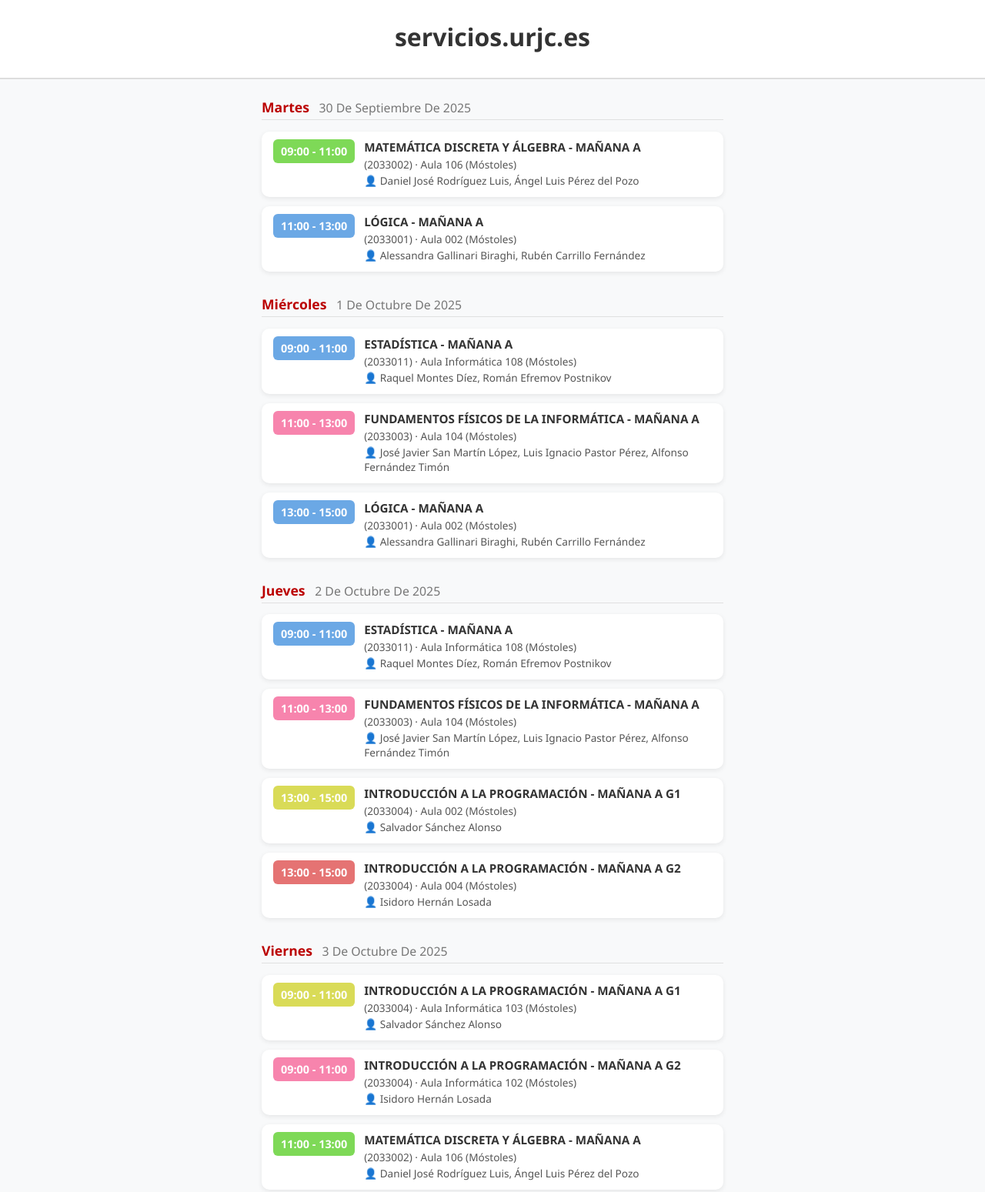
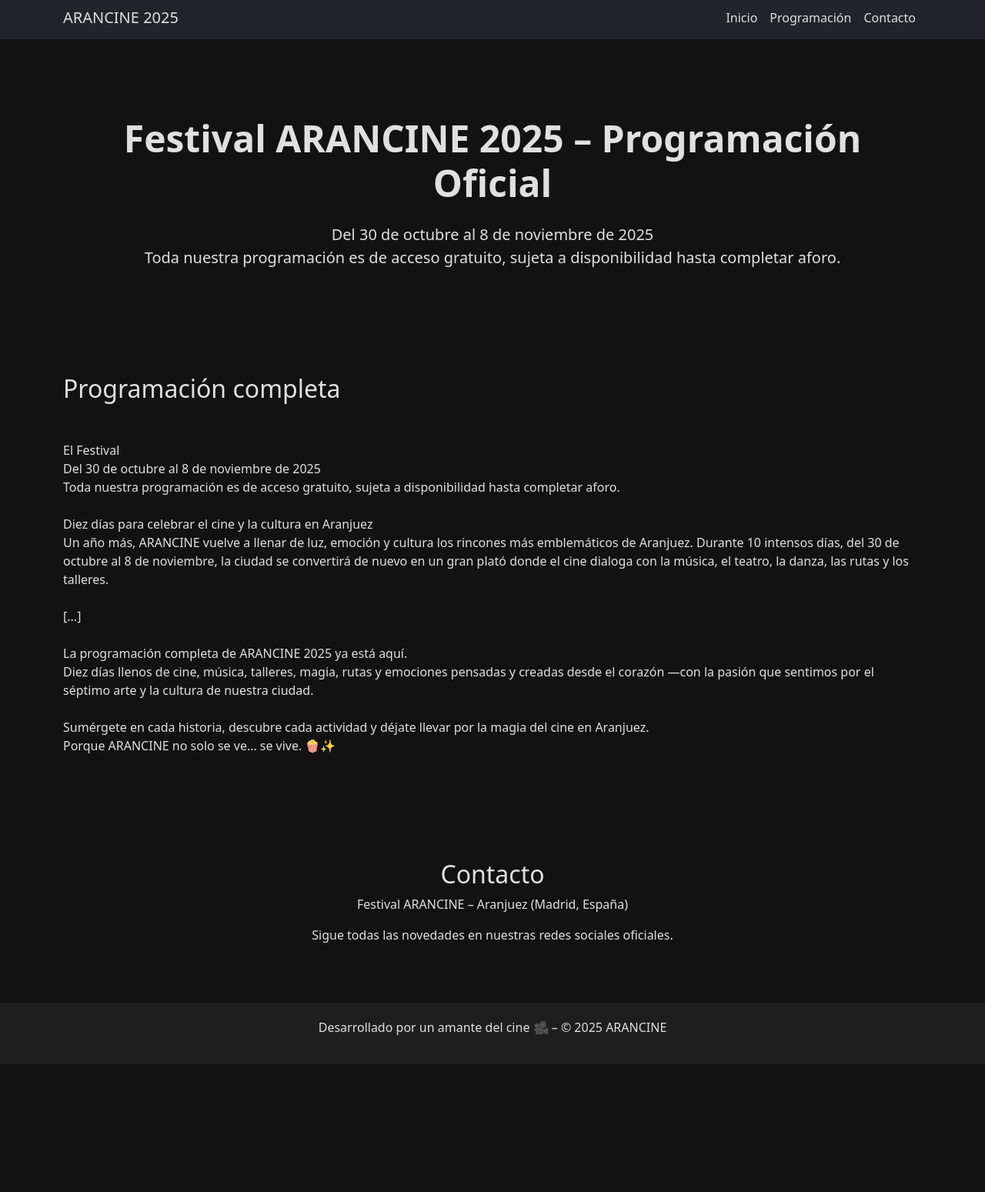
Before and after one commit to iokin/iokin.github.io, a plain HTML site: page index.html in a window 1280 px wide. Shown: the part 5-1554 px from the top of the page at 77% size. After the commit the page ends 1388 px from the top, so only its background shows below. Drawn offline with nearby package versions, Linux system fonts and the light colour scheme.

Commit message:
Arancine

```diff
--- a/index.html
+++ b/index.html
@@ -3,142 +3,73 @@
 <head>
   <meta charset="UTF-8">
   <meta name="viewport" content="width=device-width, initial-scale=1.0">
-  <title>Horario URJC</title>
-  <link rel="stylesheet" href="styles.css">
+  <title>Festival ARANCINE 2025 – Programación Oficial</title>
+  <link href="https://cdn.jsdelivr.net/npm/bootstrap@5.3.3/dist/css/bootstrap.min.css" rel="stylesheet">
+  <style>
+    body { background-color: #121212; color: #e0e0e0; }
+    a.nav-link, .navbar-brand { color: #e0e0e0 !important; }
+    section { padding: 60px 0; }
+    footer { background-color: #1e1e1e; padding: 20px 0; text-align: center; }
+  </style>
 </head>
 <body>
-  <header>
-    <h1>servicios.urjc.es</h1>
-  </header>
-
-  <main class="schedule">
-    <!-- Martes -->
-    <section class="day">
-      <h2>martes <span>30 de septiembre de 2025</span></h2>
-
-      <div class="class-card">
-        <div class="time green">09:00 - 11:00</div>
-        <div class="info">
-          <h3>MATEMÁTICA DISCRETA Y ÁLGEBRA - MAÑANA A</h3>
-          <p>(2033002) · Aula 106 (Móstoles)</p>
-          <p class="teachers">👤 Daniel José Rodríguez Luis, Ángel Luis Pérez del Pozo</p>
+  <nav class="navbar navbar-expand-lg navbar-dark bg-dark fixed-top">
+    <div class="container">
+      <a class="navbar-brand" href="#inicio">ARANCINE 2025</a>
+      <button class="navbar-toggler" type="button" data-bs-toggle="collapse" data-bs-target="#navbarNav">
+        <span class="navbar-toggler-icon"></span>
+      </button>
+      <div class="collapse navbar-collapse" id="navbarNav">
+        <ul class="navbar-nav ms-auto">
+          <li class="nav-item"><a class="nav-link" href="#inicio">Inicio</a></li>
+          <li class="nav-item"><a class="nav-link" href="#programacion">Programación</a></li>
+          <li class="nav-item"><a class="nav-link" href="#contacto">Contacto</a></li>
+        </ul>
       </div>
     </div>
+  </nav>
 
-      <div class="class-card">
-        <div class="time blue">11:00 - 13:00</div>
-        <div class="info">
-          <h3>LÓGICA - MAÑANA A</h3>
-          <p>(2033001) · Aula 002 (Móstoles)</p>
-          <p class="teachers">👤 Alessandra Gallinari Biraghi, Rubén Carrillo Fernández</p>
-        </div>
+  <section id="inicio" class="text-center">
+    <div class="container mt-5 pt-5">
+      <h1 class="display-5 fw-bold mb-4">Festival ARANCINE 2025 – Programación Oficial</h1>
+      <p class="lead">Del 30 de octubre al 8 de noviembre de 2025<br>Toda nuestra programación es de acceso gratuito, sujeta a disponibilidad hasta completar aforo.</p>
     </div>
   </section>
 
-    <!-- Miércoles -->
-    <section class="day">
-      <h2>miércoles <span>1 de octubre de 2025</span></h2>
+  <section id="programacion">
+    <div class="container">
+      <h2 class="mb-4">Programación completa</h2>
+      <p style="white-space: pre-line;">
+El Festival
+Del 30 de octubre al 8 de noviembre de 2025
+Toda nuestra programación es de acceso gratuito, sujeta a disponibilidad hasta completar aforo.
 
-      <div class="class-card">
-        <div class="time blue">09:00 - 11:00</div>
-        <div class="info">
-          <h3>ESTADÍSTICA - MAÑANA A</h3>
-          <p>(2033011) · Aula Informática 108 (Móstoles)</p>
-          <p class="teachers">👤 Raquel Montes Díez, Román Efremov Postnikov</p>
-        </div>
-      </div>
+Diez días para celebrar el cine y la cultura en Aranjuez
+Un año más, ARANCINE vuelve a llenar de luz, emoción y cultura los rincones más emblemáticos de Aranjuez. Durante 10 intensos días, del 30 de octubre al 8 de noviembre, la ciudad se convertirá de nuevo en un gran plató donde el cine dialoga con la música, el teatro, la danza, las rutas y los talleres.
 
-      <div class="class-card">
-        <div class="time pink">11:00 - 13:00</div>
-        <div class="info">
-          <h3>FUNDAMENTOS FÍSICOS DE LA INFORMÁTICA - MAÑANA A</h3>
-          <p>(2033003) · Aula 104 (Móstoles)</p>
-          <p class="teachers">👤 José Javier San Martín López, Luis Ignacio Pastor Pérez, Alfonso Fernández Timón</p>
-        </div>
-      </div>
+[...]
 
-      <div class="class-card">
-        <div class="time blue">13:00 - 15:00</div>
-        <div class="info">
-          <h3>LÓGICA - MAÑANA A</h3>
-          <p>(2033001) · Aula 002 (Móstoles)</p>
-          <p class="teachers">👤 Alessandra Gallinari Biraghi, Rubén Carrillo Fernández</p>
-        </div>
+La programación completa de ARANCINE 2025 ya está aquí.
+Diez días llenos de cine, música, talleres, magia, rutas y emociones pensadas y creadas desde el corazón —con la pasión que sentimos por el séptimo arte y la cultura de nuestra ciudad.
+
+Sumérgete en cada historia, descubre cada actividad y déjate llevar por la magia del cine en Aranjuez.
+Porque ARANCINE no solo se ve… se vive. 🍿✨
+      </p>
     </div>
   </section>
 
-    <!-- Jueves -->
-    <section class="day">
-      <h2>jueves <span>2 de octubre de 2025</span></h2>
-
-      <div class="class-card">
-        <div class="time blue">09:00 - 11:00</div>
-        <div class="info">
-          <h3>ESTADÍSTICA - MAÑANA A</h3>
-          <p>(2033011) · Aula Informática 108 (Móstoles)</p>
-          <p class="teachers">👤 Raquel Montes Díez, Román Efremov Postnikov</p>
-        </div>
-      </div>
-
-      <div class="class-card">
-        <div class="time pink">11:00 - 13:00</div>
-        <div class="info">
-          <h3>FUNDAMENTOS FÍSICOS DE LA INFORMÁTICA - MAÑANA A</h3>
-          <p>(2033003) · Aula 104 (Móstoles)</p>
-          <p class="teachers">👤 José Javier San Martín López, Luis Ignacio Pastor Pérez, Alfonso Fernández Timón</p>
-        </div>
-      </div>
-
-      <div class="class-card">
-        <div class="time yellow">13:00 - 15:00</div>
-        <div class="info">
-          <h3>INTRODUCCIÓN A LA PROGRAMACIÓN - MAÑANA A G1</h3>
-          <p>(2033004) · Aula 002 (Móstoles)</p>
-          <p class="teachers">👤 Salvador Sánchez Alonso</p>
-        </div>
-      </div>
-
-      <div class="class-card">
-        <div class="time red">13:00 - 15:00</div>
-        <div class="info">
-          <h3>INTRODUCCIÓN A LA PROGRAMACIÓN - MAÑANA A G2</h3>
-          <p>(2033004) · Aula 004 (Móstoles)</p>
-          <p class="teachers">👤 Isidoro Hernán Losada</p>
-        </div>
+  <section id="contacto" class="text-center">
+    <div class="container">
+      <h2>Contacto</h2>
+      <p>Festival ARANCINE – Aranjuez (Madrid, España)</p>
+      <p>Sigue todas las novedades en nuestras redes sociales oficiales.</p>
     </div>
   </section>
 
-    <!-- Viernes -->
-    <section class="day">
-      <h2>viernes <span>3 de octubre de 2025</span></h2>
+  <footer>
+    <p>Desarrollado por un amante del cine 🎥 – © 2025 ARANCINE</p>
+  </footer>
 
-      <div class="class-card">
-        <div class="time yellow">09:00 - 11:00</div>
-        <div class="info">
-          <h3>INTRODUCCIÓN A LA PROGRAMACIÓN - MAÑANA A G1</h3>
-          <p>(2033004) · Aula Informática 103 (Móstoles)</p>
-          <p class="teachers">👤 Salvador Sánchez Alonso</p>
-        </div>
-      </div>
-
-      <div class="class-card">
-        <div class="time pink">09:00 - 11:00</div>
-        <div class="info">
-          <h3>INTRODUCCIÓN A LA PROGRAMACIÓN - MAÑANA A G2</h3>
-          <p>(2033004) · Aula Informática 102 (Móstoles)</p>
-          <p class="teachers">👤 Isidoro Hernán Losada</p>
-        </div>
-      </div>
-
-      <div class="class-card">
-        <div class="time green">11:00 - 13:00</div>
-        <div class="info">
-          <h3>MATEMÁTICA DISCRETA Y ÁLGEBRA - MAÑANA A</h3>
-          <p>(2033002) · Aula 106 (Móstoles)</p>
-          <p class="teachers">👤 Daniel José Rodríguez Luis, Ángel Luis Pérez del Pozo</p>
-        </div>
-      </div>
-    </section>
-  </main>
+  <script src="https://cdn.jsdelivr.net/npm/bootstrap@5.3.3/dist/js/bootstrap.bundle.min.js"></script>
 </body>
 </html>
```
Lines whose indentation alone changed are shown as unchanged.
